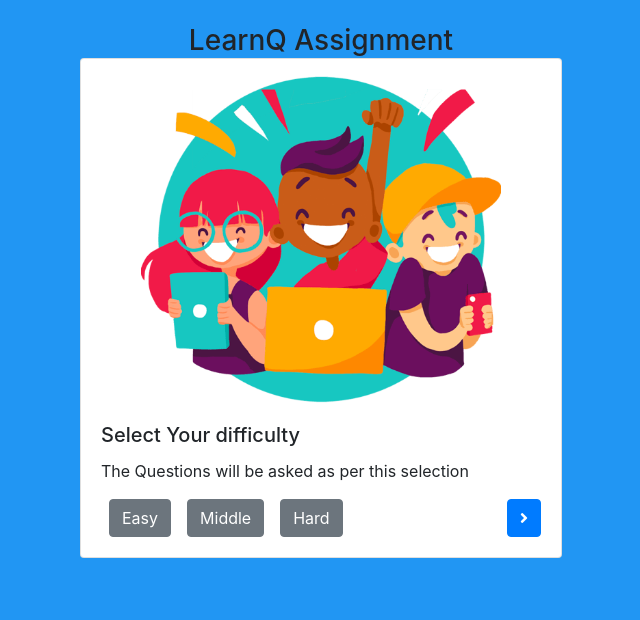
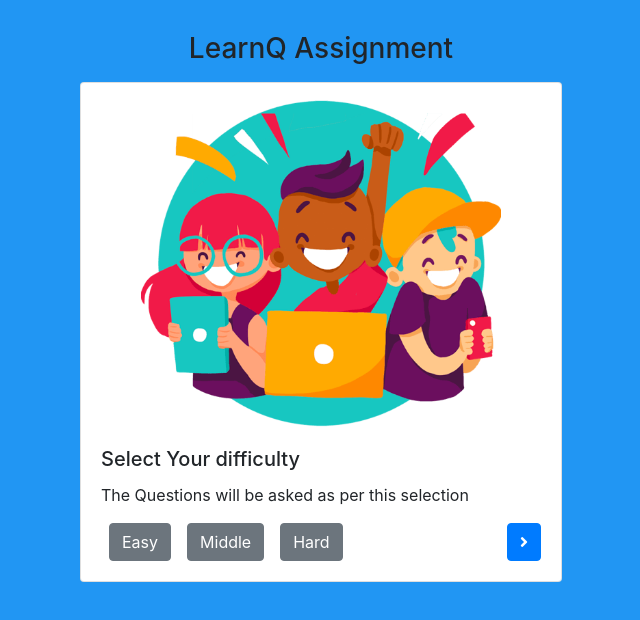
Before and after one commit to AbbyB97/lq-assessment, a React (Create React App) app: page / in a window 1280 px wide. Shown: the top 620 px of the page, without its empty margins (319-959 px from the left). Built offline with nearby package versions, Linux system fonts and the light colour scheme.

Commit message:
main app styled

```diff
--- a/src/App.js
+++ b/src/App.js
@@ -1,22 +1,37 @@
 import "./App.css";
 import { BrowserRouter, Route, Link, Switch } from "react-router-dom";
 import Home from "./components/Home";
+import styled from "styled-components";
 import QuizComponent from "./components/QuizComponent";
+import { device } from "./utils/mediaQuery";
 
 function App() {
   return (
-    <div
-      className="p-4"
-      style={{ backgroundColor: "#2196f3", height: "100vh" }}
-    >
+    <StyledDiv>
       <BrowserRouter>
         <Switch>
           <Route exact path="/" component={Home} />
           <Route exact path="/quiz" component={QuizComponent} />
         </Switch>
       </BrowserRouter>
-    </div>
+    </StyledDiv>
   );
 }
 
 export default App;
+
+const StyledDiv = styled.div`
+  height: 100vh;
+  background-color: #2196f3;
+  padding: 2rem;
+
+  .card-container {
+    @media ${device.mobileS} {
+      width: 80vw;
+    }
+
+    @media ${device.tablet} {
+      width: 40vw;
+    }
+  }
+`;
--- a/src/components/Home/index.js
+++ b/src/components/Home/index.js
@@ -22,7 +22,7 @@ const Home = () => {
   return (
     <StyledContainer>
       <StyledHome>
-        <h3 className="">LearnQ Assignment</h3>
+        <h3 className="mb-3">LearnQ Assignment</h3>
         <Container className="card-container ">
           <Card>
             <Card.Img
@@ -67,13 +67,5 @@ const StyledHome = styled.div`
     text-align: center;
     padding: 0;
   }
-  .card-container {
-    @media ${device.mobileS} {
-      width: 80vw;
-    }
 
-    @media ${device.tablet} {
-      width: 40vw;
-    }
-  }
 `;
```
